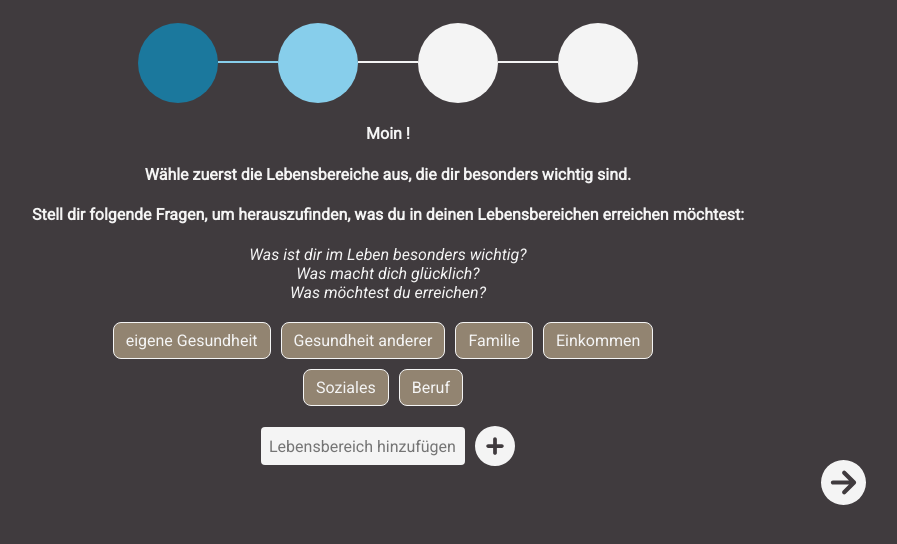
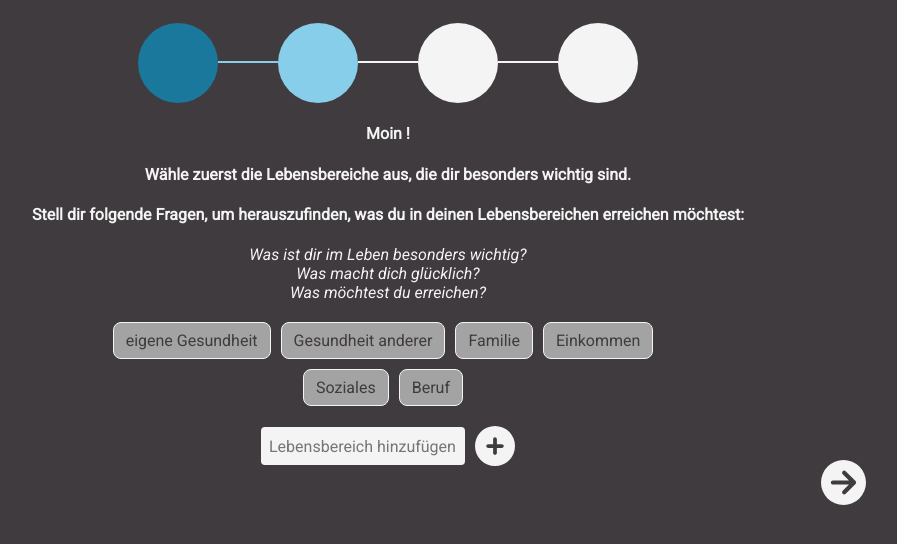
Before and after one commit to Damagefish/Reflektierte-Techniknutzung, a Vue app: page /LebensBereicheView in a window 1280 px wide. Shown: the top 544 px of the page, without its empty margins (252-1149 px from the left). Built offline with nearby package versions, Linux system fonts and the light colour scheme.

Commit message:
adjusted color of tags

```diff
--- a/src/components/LebensbereicheComp.vue
+++ b/src/components/LebensbereicheComp.vue
@@ -147,17 +147,19 @@ export default {
   margin-bottom: 10px;
   border: 1px solid #f4f4f4;
   border-radius: 8px;
-  background-color: #928471;
+  background-color: #A3A3A3;
+  color: #403b3e;
   cursor: pointer;
   transition: background-color 0.3s ease-in-out, box-shadow 0.3s ease-in-out;
 }
 
 .tag:hover {
-  background-color: #776661;
+  background-color: #3F95B7;
+  color: #fff;
 }
 
 .tag.selected {
-  background-color: #85A0A9;
+  background-color: #1B789D;
   color: #fff;
 }
 </style>
```
